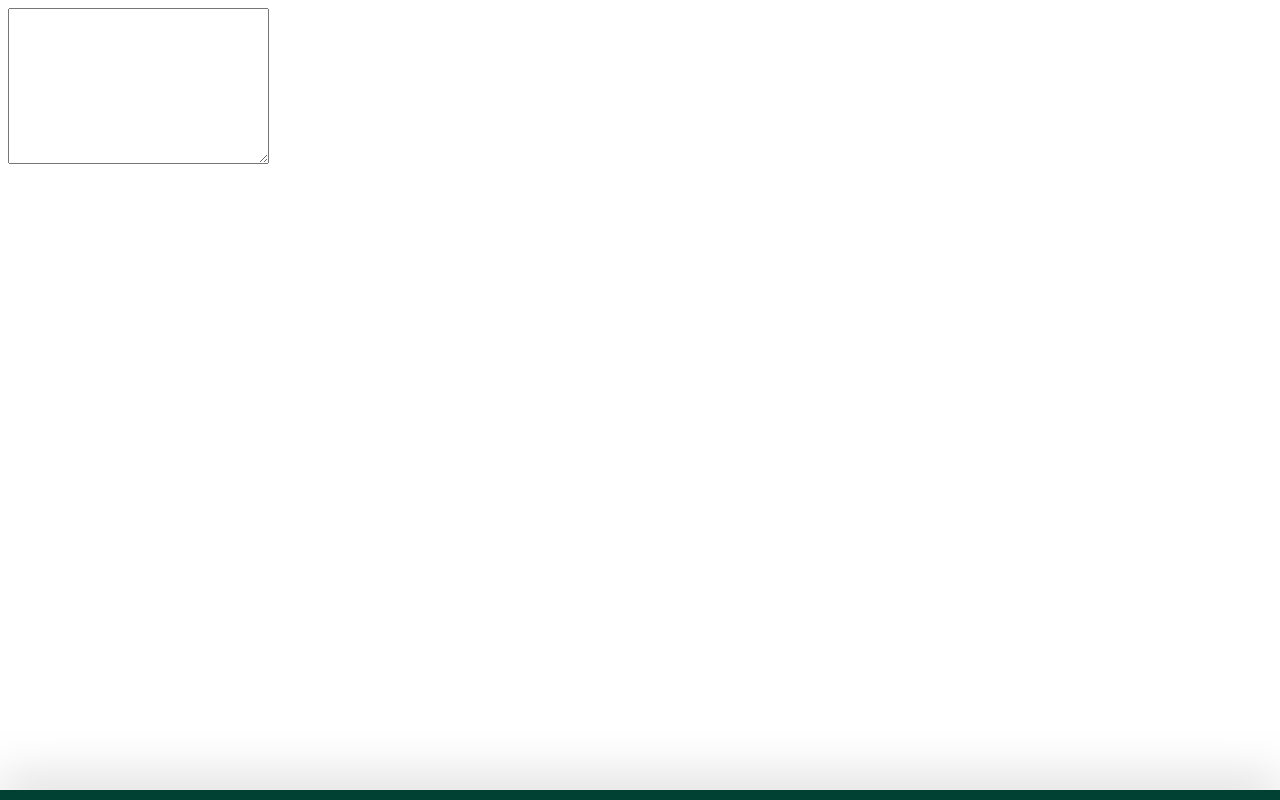
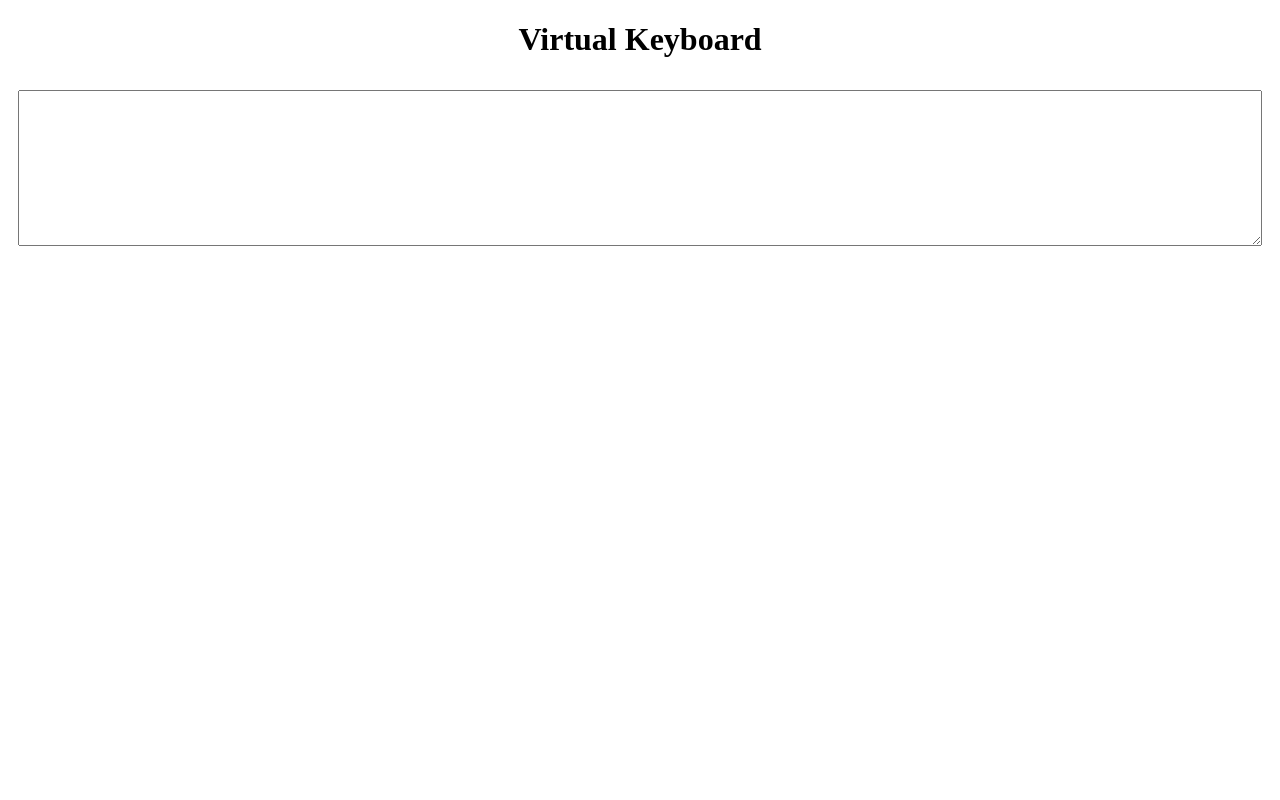
Before and after one commit to SevenDice/virtual-keyboard, a plain HTML site: page index.html in a window 1280 px wide. Drawn offline with Linux system fonts and the light colour scheme.

Commit message:
feat: complete mvp

```diff
--- a/assets/script.js
+++ b/assets/script.js
@@ -21,12 +21,24 @@ const Keyboard = {
     this.elements.keysContainer = document.createElement("div");
 
     // Setup main elements
-    this.elements.main.classList.add("keyboard", "1keyboard--hidden");
+    this.elements.main.classList.add("keyboard", "keyboard--hidden");
     this.elements.keysContainer.classList.add("keyboard__keys");
+    this.elements.keysContainer.appendChild(this._createKeys());
+
+    this.elements.keys = this.elements.keysContainer.querySelectorAll(".keyboard__key")
 
     // Add to DOM
     this.elements.main.appendChild(this.elements.keysContainer);
     document.body.appendChild(this.elements.main);
+
+    // Automatically use keyboard for elements with .use-keyboard-input
+    document.querySelectorAll(".use-keyboard-input").forEach(element => {
+      element.addEventListener("focus", () => {
+        this.open(element.value, currentValue => {
+          element.value = currentValue;
+        })
+      });
+    });
   },
   _createKeys() {
     const fragment = document.createDocumentFragment();
@@ -45,26 +57,126 @@ const Keyboard = {
 
     keyLayout.forEach(key => {
       const keyElement = document.createElement("button");
-    })
+      const insertLineBreak = ["backspace", "p", "enter", "?"].indexOf(key) !== -1;
+
+      // Add attributes/classes
+      keyElement.setAttribute("type", "button");
+      keyElement.classList.add("keyboard__key");
+
+      switch (key) {
+        case "backspace":
+          keyElement.classList.add("keyboard__key--wide");
+          keyElement.innerHTML = createIconHTML("backspace");
+
+          keyElement.addEventListener("click", () => {
+            this.properties.value = this.properties.value.substring(0, this.properties.value.length - 1);
+            this._triggerEvent("oninput");
+          });
+
+          break;
+
+        case "caps":
+          keyElement.classList.add("keyboard__key--wide", "keyboard__key--activatable");
+          keyElement.innerHTML = createIconHTML("keyboard_capslock");
+
+          keyElement.addEventListener("click", () => {
+            this._toggleCapsLock();
+            keyElement.classList.toggle("keyboard__key--active", this.properties.capsLock);
+          });
+
+          break;
+
+          case "enter":
+          keyElement.classList.add("keyboard__key--wide");
+          keyElement.innerHTML = createIconHTML("keyboard_return");
+
+          keyElement.addEventListener("click", () => {
+            this.properties.value += "\n";
+            this._triggerEvent("oninput");
+          });
+
+          break;
+
+          case "space":
+          keyElement.classList.add("keyboard__key--extra-wide");
+          keyElement.innerHTML = createIconHTML("space_bar");
+
+          keyElement.addEventListener("click", () => {
+            this.properties.value += " ";
+            this._triggerEvent("oninput");
+          });
+
+          break;
+
+          case "done":
+          keyElement.classList.add("keyboard__key--wide", "keyboard__key--dark");
+          keyElement.innerHTML = createIconHTML("check_circle");
+
+          keyElement.addEventListener("click", () => {
+            this.close();
+            this._triggerEvent("onclose");
+          });
+
+          break;
+
+          default:
+          keyElement.textContent = key.toLowerCase();
+
+          keyElement.addEventListener("click", () => {
+            this.properties.value += this.properties.capsLock ? key.toUpperCase() : key.toLowerCase();
+            this._triggerEvent("oninput");
+          });
+
+          break;
+      }
+
+      fragment.appendChild(keyElement);
+
+      if(insertLineBreak) {
+        fragment.appendChild(document.createElement("br"));
+      }
+    });
+
+    return fragment;
   },
 
   _triggerEvent(handlerName) {
-    console.log("Event Triggered! Event Name: " + handlerName);
+    if (typeof this.eventHandlers[handlerName] == "function") {
+      this.eventHandlers[handlerName](this.properties.value);
+    }
   },
 
   _toggleCapsLock() {
-    console.log("Caps")
+    this.properties.capsLock = !this.properties.capsLock;
+
+    for (const key of this.elements.keys) {
+      if (key.childElementCount === 0) {
+        key.textContent = this.properties.capsLock ? key.textContent.toUpperCase() : key.textContent.toLowerCase();
+      }
+    }
   },
 
   open(initialValue, oninput, onclose) {
-
+    this.properties.value = initialValue || "";
+    this.eventHandlers.oninput = oninput;
+    this.eventHandlers.onclose = onclose;
+    this.elements.main.classList.remove("keyboard--hidden");
   },
 
   close() {
+    this.properties.value = "";
+    this.eventHandlers.oniput = oninput;
+    this.eventHandlers.onclose = onclose;
+    this.elements.main.classList.add("keyboard--hidden");
 
   }
 };
 
 window.addEventListener("DOMContentLoaded", function () {
   Keyboard.init();
+  // Keyboard.open("dcode", function(currentValue) {
+  //   console.log("value changed! here it is: " + currentValue);
+  // }, function (currentValue) {
+  //   console.log("keyboardc closed! Finishing value: " + currentValue)
+  // });
 });
--- a/assets/style.css
+++ b/assets/style.css
@@ -1,10 +1,24 @@
+.title {
+  text-align: center;
+}
+
+.textarea {
+  display: flex;
+  align-items: center;
+}
+
+textarea {
+  margin: 10px;
+  width: 100%;
+}
+
 .keyboard {
   position: fixed;
   left: 0;
   bottom: 0;
   width: 100%;
   padding: 5px 0;
-  background: #004134;
+  background: #30206b;
   box-shadow: 0 0 50px rgba(0, 0, 0, 0.5);
   user-select: none;
   transition: bottom 0.4s;
--- a/index.html
+++ b/index.html
@@ -8,7 +8,11 @@
   <title>Virtual Keyboard</title>
 </head>
 <body>
-  <textarea name="" id="" cols="30" rows="10"></textarea>
+  <h1 class="title">Virtual Keyboard</h1>
+  <div class="textarea">
+    <textarea class="use-keyboard-input" name="" id="" cols="30" rows="10"></textarea>
+  </div>
+
 
   <!-- <div class="keyboard">
     <div class="keyboard__keys">
```
